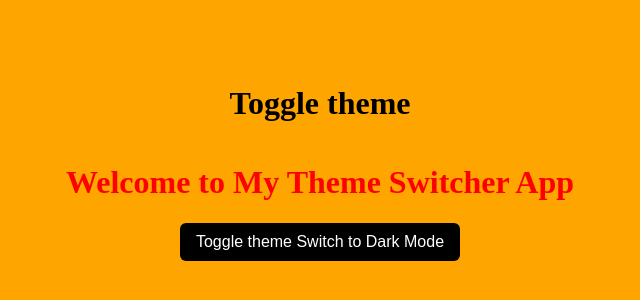
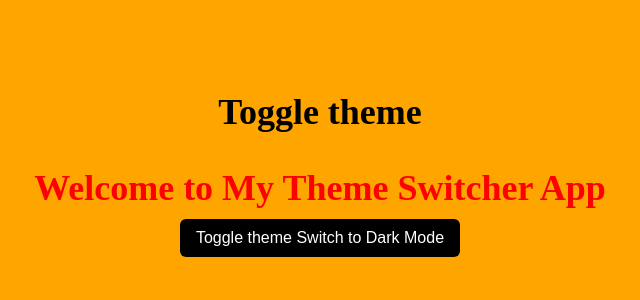
Before and after one commit to saumya-30-verma/Toggle-theme, a React (Vite) app: page / in a window 1280 px wide. Shown: the part 296-596 px from the top of the page, without its empty margins (320-960 px from the left). Built offline with nearby package versions, Linux system fonts and the light colour scheme.

Commit message:
Add styles for h1 and p elements in App.css

```diff
--- a/src/App.css
+++ b/src/App.css
@@ -8,6 +8,16 @@ body {
   justify-content: center;  /* vertical center */
   align-items: center;      /* horizontal center */
   text-align: center;
+}
+h1 {
+  font-size: 36px;
+  margin-bottom: 10px;
+}
+
+p {
+  font-size: 18px;
+  margin-bottom: 20px;
+  opacity: 0.8;
 }
 body.light {
   background-color: orange;
```
